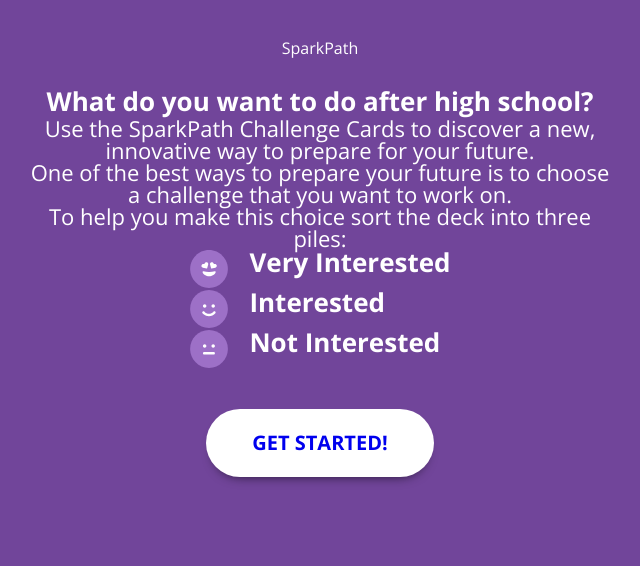
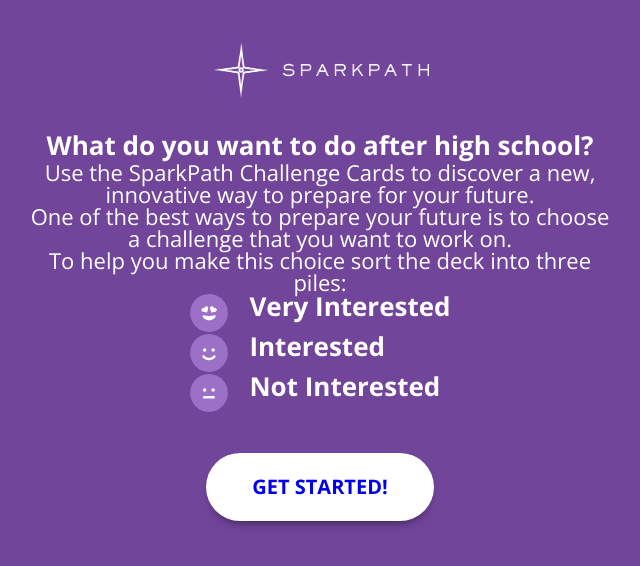
Before and after one commit to mysparkpath/Sparkpathrhok, a React (Create React App) app: page / in a window 1280 px wide. Shown: the top 566 px of the page, without its empty margins (320-960 px from the left). Built offline with nearby package versions, Linux system fonts and the light colour scheme.

Commit message:
add logo

```diff
--- a/src/Main.js
+++ b/src/Main.js
@@ -4,6 +4,7 @@
 import { ReactComponent as Int } from './static/icons/interested.svg'
 import { ReactComponent as NotInt } from './static/icons/not-interested.svg'
 import { ReactComponent as VeryInt } from './static/icons/very-interested.svg'
+import Logo from './static/icons/logo-white.png'
 import styled, { css } from 'styled-components'
 
 const iconStyles = css`
@@ -20,6 +21,10 @@
 
 const VeryIntIcon = styled(VeryInt)`
   ${iconStyles}
+`
+
+const MainLogo = styled.img`
+  height: 6rem;
 `
 
 const paraProps = {
@@ -55,7 +60,7 @@
       py="4rem"
       height="100vh"
     >
-      <h1>SparkPath</h1>
+      <MainLogo src={Logo} />
 
       <Box mt="3rem" maxWidth="650px" flexDirection="column" px="3rem">
         <Text lineHeight="1.2" mb="2rem" fontSize="2.6rem" fontWeight="600">
```
Also changed, not shown: src/static/icons/logo-black.png (added), src/static/icons/logo-white.png (added).
